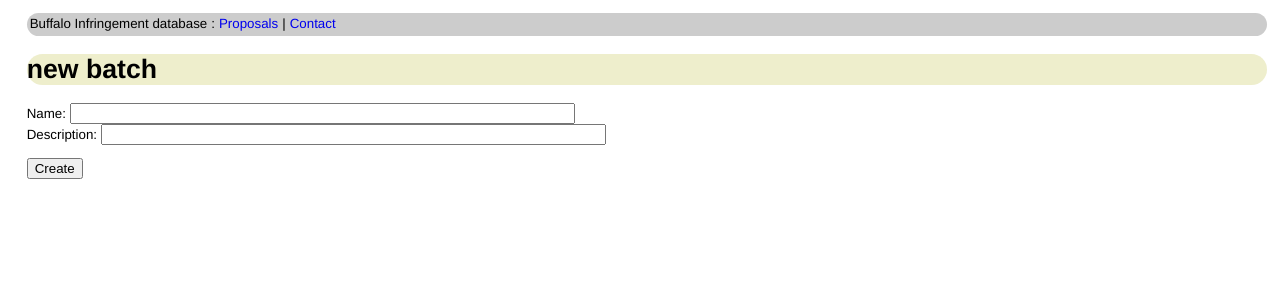
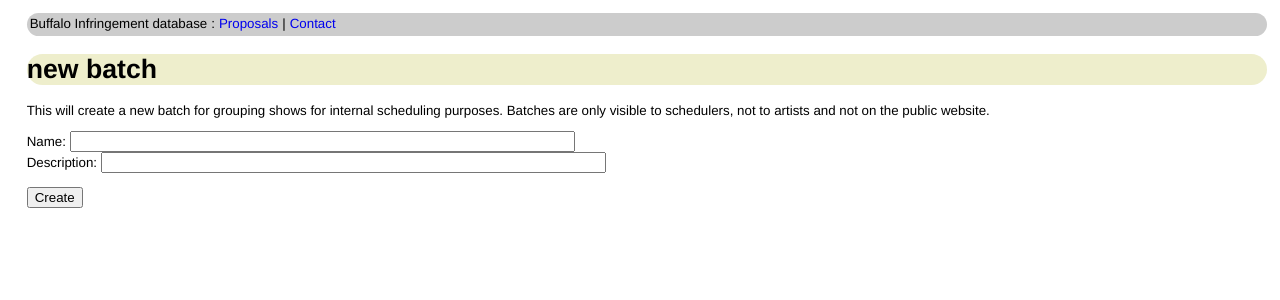
Before and after one commit to infringebuffalo/bif, a PHP site: page /newBatch.php in a window 1280 px wide. Shown: the top 300 px of the page. Run offline with PHP 8.4, Linux system fonts and the light colour scheme.

Commit message:
added some information to distinguish batches from categories

```diff
--- a/newBatch.php
+++ b/newBatch.php
@@ -4,6 +4,9 @@ connectDB();
 
 bifPageheader('new batch');
 ?>
+<p>
+This will create a new batch for grouping shows for internal scheduling purposes.  Batches are only visible to schedulers, not to artists and not on the public website.
+</p>
 <form method="POST" action="api.php">
 <input type="hidden" name="command" value="newBatch" />
 <input type="hidden" name="returnurl" value="listBatches.php" />
--- a/newCategory.php
+++ b/newCategory.php
@@ -4,6 +4,9 @@ connectDB();
 
 bifPageheader('new category');
 ?>
+<p>
+This will create a new category for grouping shows on the public web schedule.
+</p>
 <form method="POST" action="api.php">
 <input type="hidden" name="command" value="newCategory" />
 <input type="hidden" name="returnurl" value="listCategories.php" />
```
